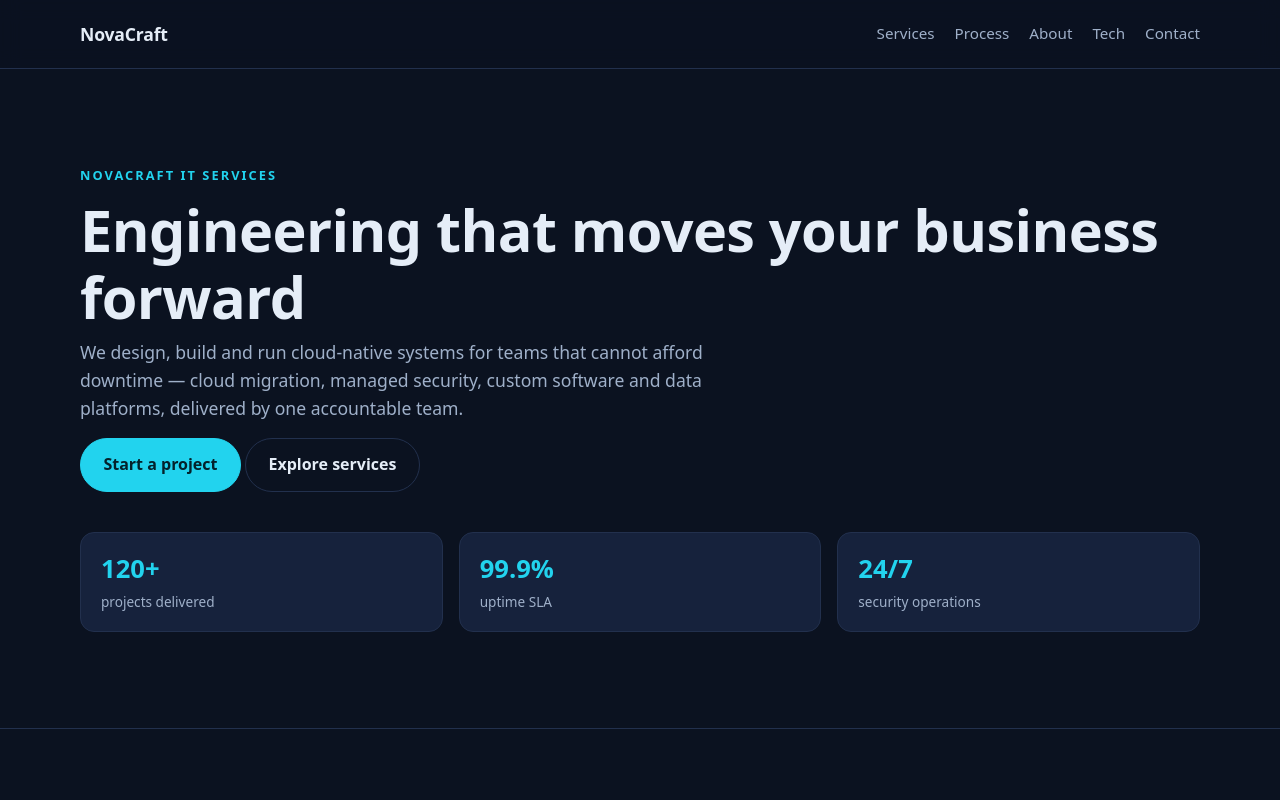
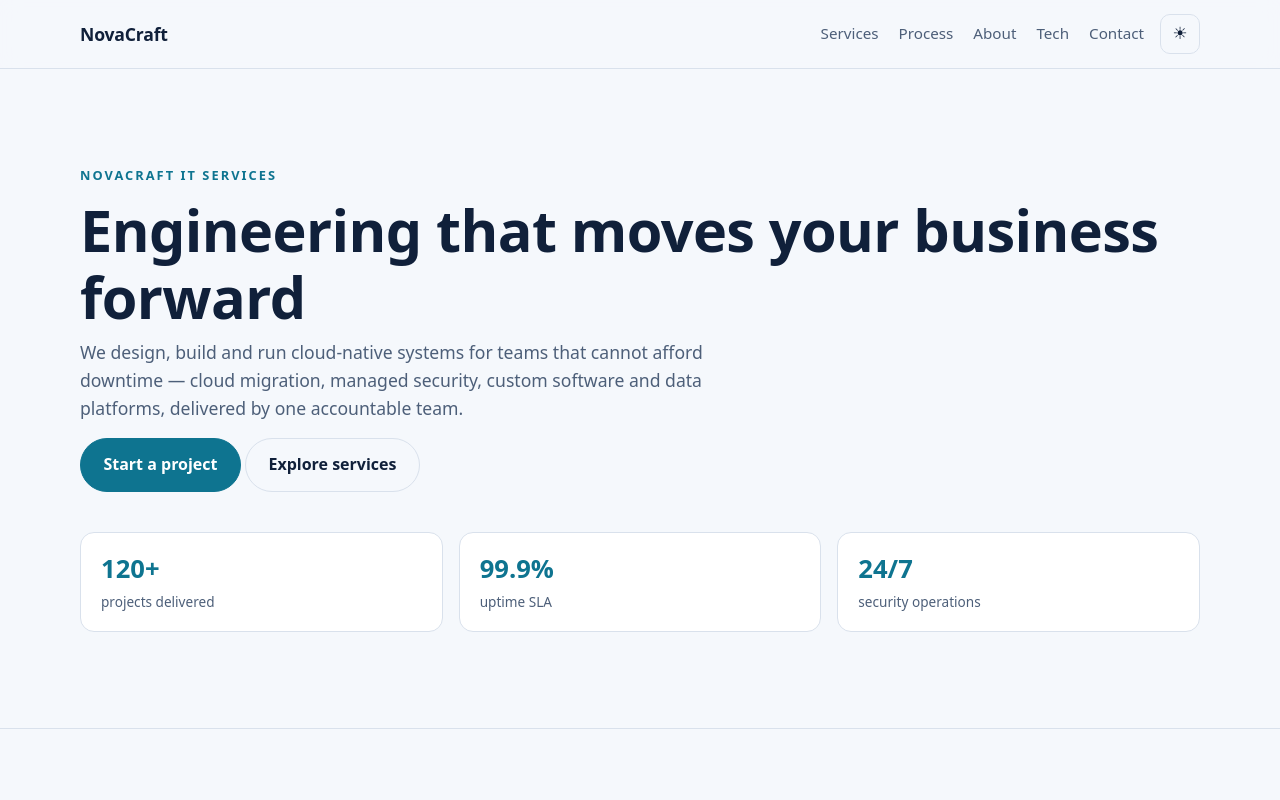
Before and after one commit to dodoloiu1/novacraft-it, a plain HTML site: page index.html in a window 1280 px wide. Shown: the top 800 px of the page. Drawn offline with Linux system fonts and the light colour scheme.

Commit message:
feat: light/dark theme toggle, persisted, with pre-paint theme set

```diff
--- a/assets/main.js
+++ b/assets/main.js
@@ -99,8 +99,33 @@
     });
   }
 
+  /* Theme toggle: persisted in localStorage, label and state kept in sync. */
+  var themeToggle = document.querySelector(".theme-toggle");
+
+  function currentTheme() {
+    return document.documentElement.getAttribute("data-theme") === "light" ? "light" : "dark";
+  }
+
+  function syncThemeButton() {
+    if (!themeToggle) return;
+    var light = currentTheme() === "light";
+    themeToggle.setAttribute("aria-pressed", light ? "true" : "false");
+    themeToggle.setAttribute("aria-label", light ? "Switch to dark mode" : "Switch to light mode");
+  }
+
+  if (themeToggle) {
+    themeToggle.addEventListener("click", function () {
+      var next = currentTheme() === "light" ? "dark" : "light";
+      document.documentElement.setAttribute("data-theme", next);
+      try { localStorage.setItem("novacraft-theme", next); } catch (e) {}
+      syncThemeButton();
+    });
+    syncThemeButton();
+  }
+
   window.NovaCraft = {
     toggleNav: function () { if (navToggle) navToggle.click(); },
-    version: "1.0.0"
+    theme: currentTheme,
+    version: "1.1.0"
   };
 })();
--- a/assets/styles.css
+++ b/assets/styles.css
@@ -10,8 +10,24 @@
   --accent: #22d3ee;
   --accent-2: #38bdf8;
   --accent-ink: #04222b;
+  --header-bg: rgba(11, 18, 32, .88);
   --radius: 14px;
   --maxw: 1120px;
+}
+
+/* Light theme: same layout, inverted surfaces. Accent is darkened to keep
+   >= 4.5:1 contrast on a white card. */
+[data-theme="light"] {
+  --bg: #f5f8fc;
+  --bg-soft: #ffffff;
+  --bg-card: #ffffff;
+  --line: #d9e1ec;
+  --text: #10203a;
+  --muted: #4d5f79;
+  --accent: #0e7490;
+  --accent-2: #0891b2;
+  --accent-ink: #ffffff;
+  --header-bg: rgba(245, 248, 252, .88);
 }
 
 * { box-sizing: border-box; }
@@ -153,12 +169,12 @@ a:hover { text-decoration: underline; }
   position: sticky;
   top: 0;
   z-index: 20;
-  background: rgba(11, 18, 32, .88);
+  background: var(--header-bg);
   backdrop-filter: blur(10px);
   border-bottom: 1px solid var(--line);
 }
-.nav { display: flex; align-items: center; justify-content: space-between; gap: 1rem; min-height: 4.25rem; }
-.brand { color: var(--text); font-weight: 800; font-size: 1.1rem; letter-spacing: -.01em; }
+.nav { display: flex; align-items: center; gap: 1rem; min-height: 4.25rem; }
+.brand { margin-right: auto; color: var(--text); font-weight: 800; font-size: 1.1rem; letter-spacing: -.01em; }
 .brand:hover { text-decoration: none; color: var(--accent); }
 .nav-links { display: flex; align-items: center; gap: 1.25rem; margin: 0; padding: 0; list-style: none; }
 .nav-links a { color: var(--muted); font-size: .95rem; }
@@ -173,6 +189,26 @@ a:hover { text-decoration: underline; }
   padding: .5rem .75rem;
   cursor: pointer;
 }
+
+/* Theme toggle: always visible, sits left of the mobile menu button. */
+.theme-toggle {
+  display: inline-flex;
+  align-items: center;
+  justify-content: center;
+  width: 2.5rem;
+  height: 2.5rem;
+  padding: 0;
+  background: transparent;
+  border: 1px solid var(--line);
+  border-radius: 10px;
+  color: var(--text);
+  font-size: 1.05rem;
+  line-height: 1;
+  cursor: pointer;
+}
+.theme-toggle:hover { border-color: var(--accent); color: var(--accent); }
+[data-theme="dark"] .icon-sun { display: none; }
+[data-theme="light"] .icon-moon { display: none; }
 
 .site-footer { border-top: 1px solid var(--line); padding: 3rem 0 2rem; background: var(--bg-soft); }
 .footer-grid { display: grid; gap: 2rem; grid-template-columns: 1fr; }
--- a/index.html
+++ b/index.html
@@ -6,7 +6,16 @@
   <title>NovaCraft IT Services</title>
   <meta name="description" content="NovaCraft IT Services — cloud migration, managed security, custom software and data platforms.">
   <meta name="theme-color" content="#0b1220">
-  <link rel="stylesheet" href="assets/styles.css?v=3">
+  <link rel="stylesheet" href="assets/styles.css?v=5">
+  <script>
+    /* Set the theme before first paint so there is no flash of the wrong one. */
+    (function () {
+      var stored = null;
+      try { stored = localStorage.getItem("novacraft-theme"); } catch (e) {}
+      var theme = stored || (window.matchMedia && window.matchMedia("(prefers-color-scheme: light)").matches ? "light" : "dark");
+      document.documentElement.setAttribute("data-theme", theme);
+    })();
+  </script>
 </head>
 <body id="top">
 <!-- BASELINE: the four builders replace the four marked slots, nothing else. -->
@@ -15,7 +24,6 @@
 <header class="site-header">
   <nav class="wrap nav">
     <a class="brand" href="#top">NovaCraft</a>
-    <button class="nav-toggle" aria-expanded="false" aria-controls="nav-links">Menu</button>
     <ul id="nav-links" class="nav-links">
       <li><a href="#services">Services</a></li>
       <li><a href="#process">Process</a></li>
@@ -23,6 +31,11 @@
       <li><a href="#tech">Tech</a></li>
       <li><a href="#contact">Contact</a></li>
     </ul>
+    <button class="theme-toggle" type="button" aria-pressed="false" aria-label="Switch to light mode">
+      <span class="icon-moon" aria-hidden="true">&#9790;</span>
+      <span class="icon-sun" aria-hidden="true">&#9728;</span>
+    </button>
+    <button class="nav-toggle" aria-expanded="false" aria-controls="nav-links">Menu</button>
   </nav>
 </header>
 <!-- @SOLAR_END -->
@@ -241,6 +254,6 @@
 </footer>
 <!-- @SOLAR_END -->
 
-<script src="assets/main.js?v=2"></script>
+<script src="assets/main.js?v=4"></script>
 </body>
 </html>
```
Also changed, not shown: 1 other file.
